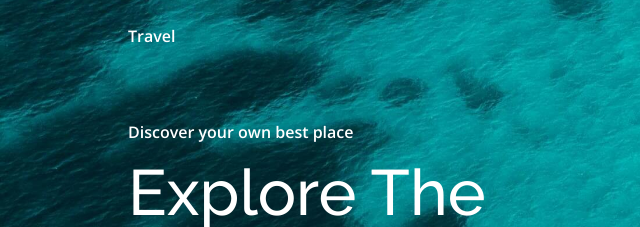
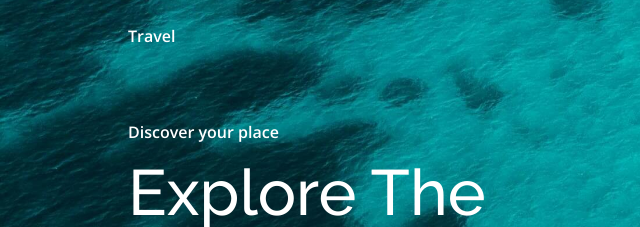
Before and after one commit to abyanfaishal/Travel-Website, a plain HTML site: page index.html in a window 1280 px wide. Shown: the top 227 px of the page, 0-640 px from the left. Drawn offline with nearby package versions, Linux system fonts and the light colour scheme.

Commit message:
Rollback

```diff
--- a/index.html
+++ b/index.html
@@ -60,7 +60,7 @@
 
                 <div class="home__container container grid">
                     <div class="home__data">
-                        <span class="home__data-subtitle">Discover your own best place</span>
+                        <span class="home__data-subtitle">Discover your place</span>
                         <h1 class="home__data-title">Explore The <br> Best <b>Beautiful <br> Beaches</b></h1>
                         <a href="#" class="button">Explore</a>
 
```
